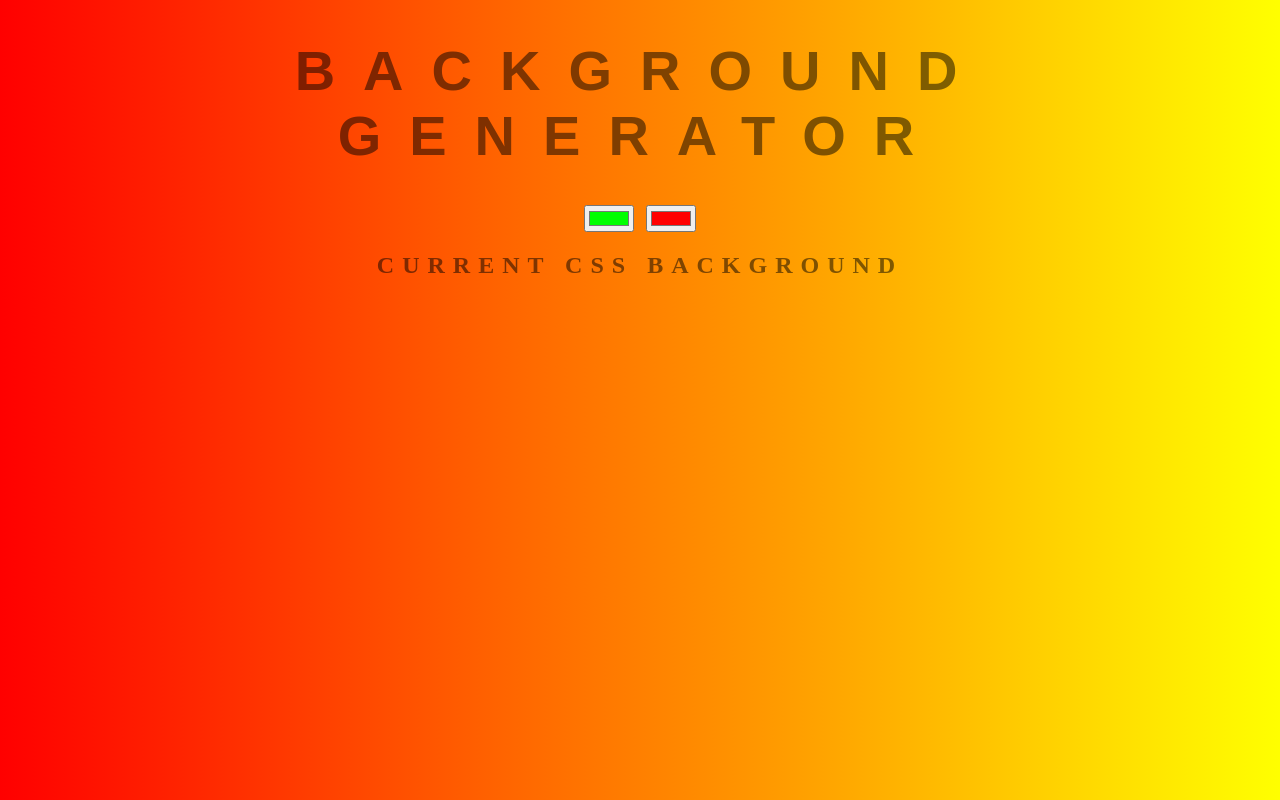
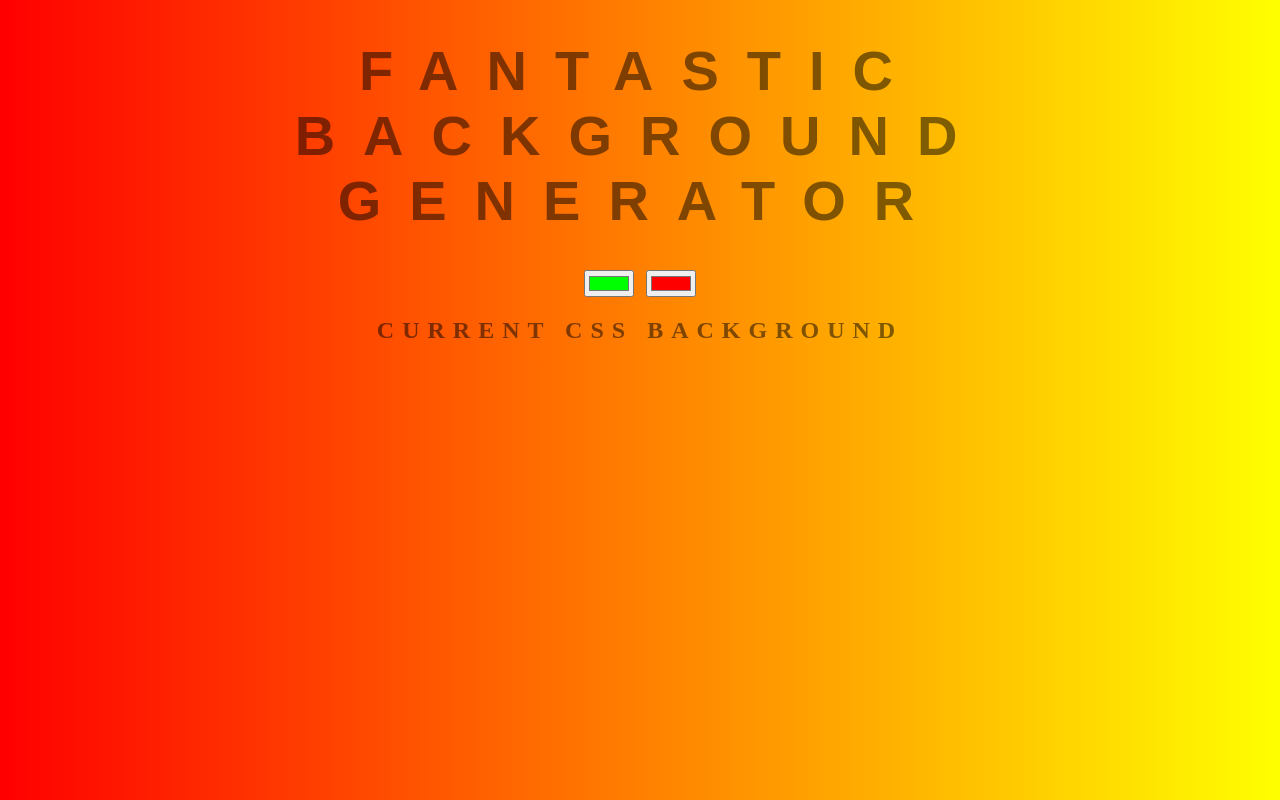
Before and after one commit to chetan2332/background-generator, a website: page index.html in a window 1280 px wide. Drawn offline with Linux system fonts and the light colour scheme.

Commit message:
changing title

```diff
--- a/index.html
+++ b/index.html
@@ -5,7 +5,7 @@
 	<link rel="stylesheet" type="text/css" href="style.css">
 </head>
 <body id="gradient">
-	<h1>Background Generator</h1>
+	<h1>Fantastic Background Generator</h1>
 	<input class="color1" type="color" name="color1" value="#00ff00">
 	<input class="color2" type="color" name="color2" value="#ff0000">
 	<h2>Current CSS Background</h2>
```
